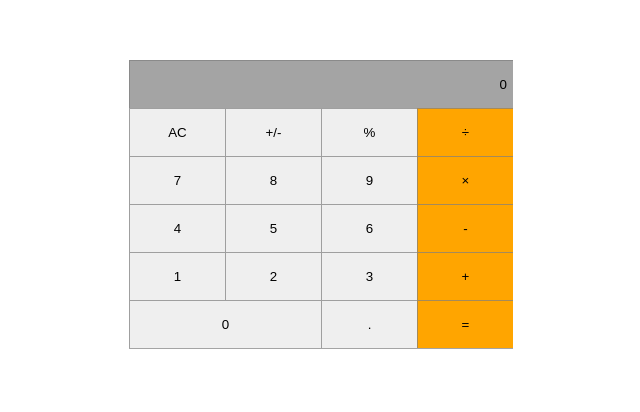
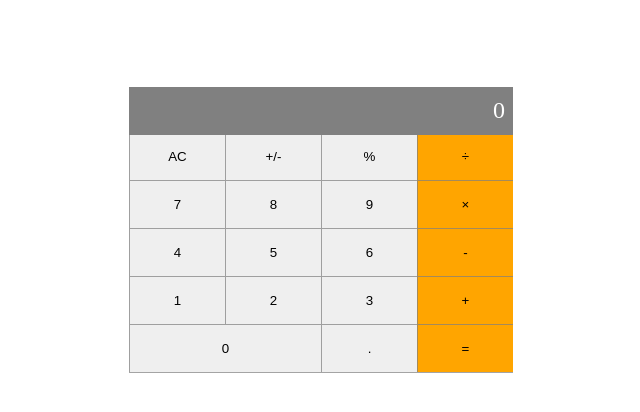
Before and after one commit to lily-coder/math-magicians, a React (Create React App) app: page / in a window 1280 px wide. Shown: the part 196-608 px from the top of the page, without its empty margins (319-959 px from the left). Built offline with nearby package versions, Linux system fonts and the light colour scheme.

Commit message:
Refactor components to class based components

```diff
--- a/src/App.css
+++ b/src/App.css
@@ -6,6 +6,7 @@ body {
   width: 100vw;
   min-height: 100vh;
   margin: auto;
+  font-size: 1.5em;
 }
 
 .d-none {
@@ -13,7 +14,10 @@ body {
 }
 
 .calculator-container {
-  width: 100%;
+  width: 30vw;
+  display: flex;
+  flex-direction: column;
+  padding-top: 3rem;
 }
 
 button {
@@ -23,12 +27,20 @@ button {
   border-right: none;
 }
 
-.calc-row-one {
-  width: 100%;
+.answer {
+  width: 30vw;
   display: flex;
   align-items: center;
   justify-content: right;
-  background-color: rgba(128, 128, 128, 0.712);
+  background-color: grey;
+  color: white;
+  margin: 0.2rem auto;
+  height: 3rem;
+  position: absolute;
+}
+
+.calc-row-one p {
+  padding-right: 0.5rem;
 }
 
 .calc-row-two button,
@@ -36,12 +48,12 @@ button {
 .calc-row-four button,
 .calc-row-five button,
 .calc-row-six button {
-  width: 6rem;
+  width: 25%;
 }
 
 .calc-row-six {
   display: flex;
-  width: 100%;
+  width: 30vw;
   justify-content: space-between;
   border-bottom: 1px solid rgba(128, 128, 128, 0.712);
 }
--- a/src/App.js
+++ b/src/App.js
@@ -1,14 +1,28 @@
 /* eslint no-unused-vars: 0 no-undef: 0 */
-import React from 'react';
+import React, { Component } from 'react';
 import './App.css';
 import Calculator from './components/Calculator.js';
+import Answer from './components/Answer.js';
 
-function App() {
-  return (
-    <>
-      <Calculator />
-    </>
-  );
+class App extends Component {
+  constructor() {
+    super();
+
+    this.state = {
+      answer: '0',
+    };
+  }
+
+  render() {
+    return (
+      <div>
+        <div class='calculator-container'>
+          <Calculator onClick={this.onClick}/>
+          <Answer answer={this.state.answer}/>
+        </div>
+      </div>
+    );
+  }
 }
 
 export default App;
--- /dev/null
+++ b/src/components/Answer.js
@@ -0,0 +1,15 @@
+/* eslint no-unused-vars: 0 no-undef: 0 */
+import React, { Component } from 'react';
+
+class Answer extends Component {
+  render() {
+    const { answer } = this.props;
+    return (
+      <div class='calc-row-one answer'>
+        <p>{ answer }</p>
+      </div>
+    );
+  }
+}
+
+export default Answer;
--- a/src/components/Calculator.js
+++ b/src/components/Calculator.js
@@ -1,42 +1,43 @@
 /* eslint no-unused-vars: 0 no-undef: 0 */
-import React from 'react';
+import React, { Component } from 'react';
 import '../App.css';
 
-export default function Calculator() {
+class Calculator extends Component {
+  render() {
     return (
       <div class='calculator-container'>
-      <div>
-        <button class='calc-row-one'>0</button>
-      </div>
         <div class='calc-row-two'>
-        <button>AC</button>
-        <button>+/-</button>
-        <button>%</button>
-        <button class='orange'>&#0247;</button>
+          <button name='AC' onClick={(e) => this.props.onClick(e.target.name)}>AC</button>
+          <button name='+/-' onClick={(e) => this.props.onClick(e.target.name)}>+/-</button>
+          <button name='%' onClick={(e) => this.props.onClick(e.target.name)}>%</button>
+          <button name='/' class='orange' onClick={(e) => this.props.onClick(e.target.name)}>&#0247;</button>
         </div>
         <div class='calc-row-three'>
-        <button>7</button>
-        <button>8</button>
-        <button>9</button>
-        <button class='orange'>&#0215;</button>
+          <button name='7' onClick={(e) => this.props.onClick(e.target.name)}>7</button>
+          <button name='8' onClick={(e) => this.props.onClick(e.target.name)}>8</button>
+          <button name='9' onClick={(e) => this.props.onClick(e.target.name)}>9</button>
+          <button name='*' class='orange' onClick={(e) => this.props.onClick(e.target.name)}>&#0215;</button>
         </div>
         <div class='calc-row-four'>
-        <button>4</button>
-        <button>5</button>
-        <button>6</button>
-        <button class='orange'>-</button>
+          <button name='4' onClick={(e) => this.props.onClick(e.target.name)}>4</button>
+          <button name='5' onClick={(e) => this.props.onClick(e.target.name)}>5</button>
+          <button name='6' onClick={(e) => this.props.onClick(e.target.name)}>6</button>
+          <button name='-' class='orange' onClick={(e) => this.props.onClick(e.target.name)}>-</button>
         </div>
         <div class='calc-row-five'>
-        <button>1</button>
-        <button>2</button>
-        <button>3</button>
-        <button class='orange'>+</button>
+          <button name='1' onClick={(e) => this.props.onClick(e.target.name)}>1</button>
+          <button name='2' onClick={(e) => this.props.onClick(e.target.name)}>2</button>
+          <button name='3' onClick={(e) => this.props.onClick(e.target.name)}>3</button>
+          <button name='+' class='orange' onClick={(e) => this.props.onClick(e.target.name)}>+</button>
         </div>
         <div class='calc-row-six'>
-        <button class='zero'>0</button>
-        <button class='dot'>.</button>
-        <button class='equal orange'>=</button>
+          <button name='0' class='zero' onClick={(e) => this.props.onClick(e.target.name)}>0</button>
+          <button name='.' class='dot' onClick={(e) => this.props.onClick(e.target.name)}>.</button>
+          <button name='=' class='equal orange' onClick={(e) => this.props.onClick(e.target.name)}>=</button>
         </div>
       </div>
     );
   }
+}
+
+export default Calculator;
```
Lines whose indentation alone changed are shown as unchanged.
